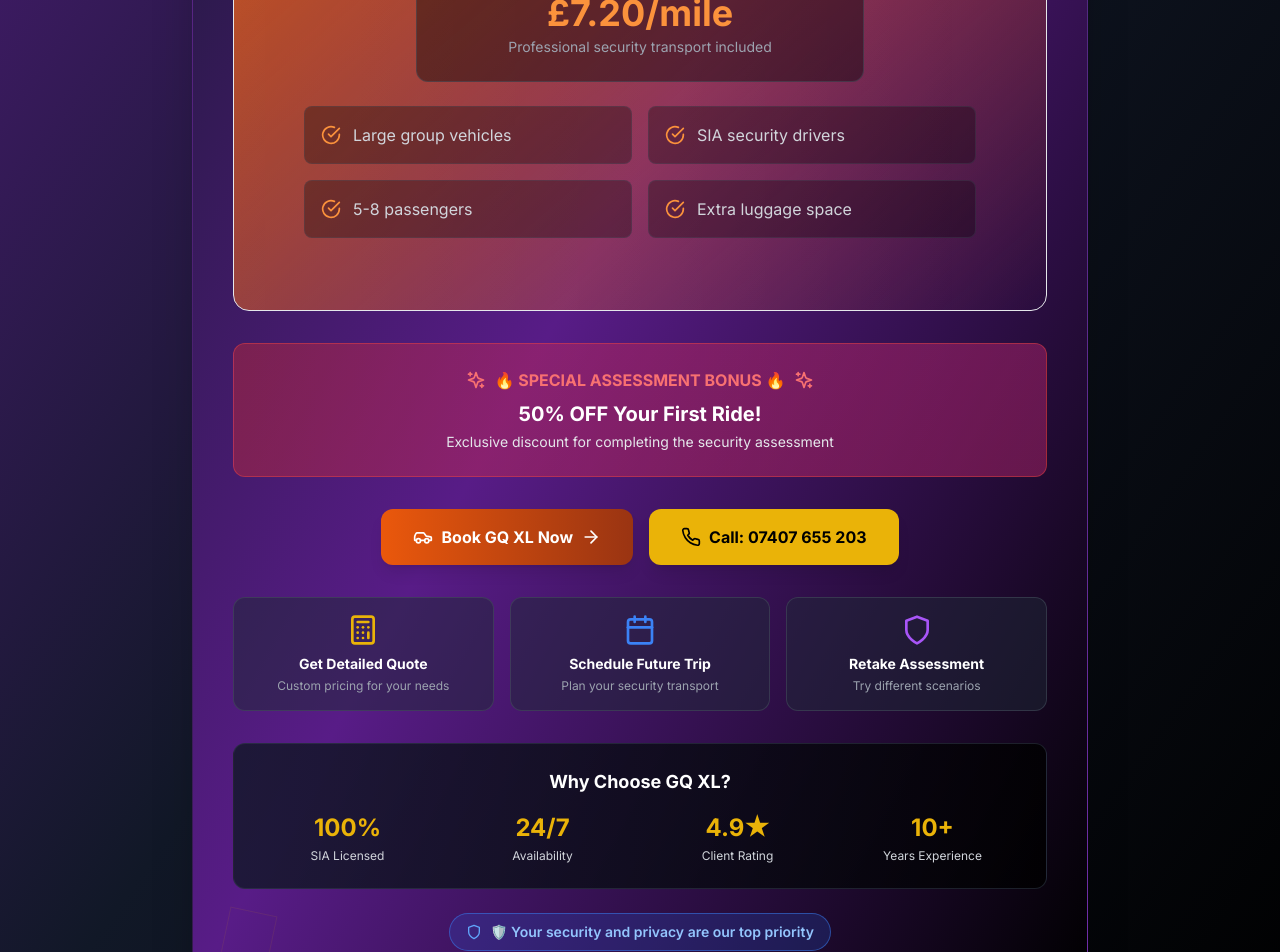
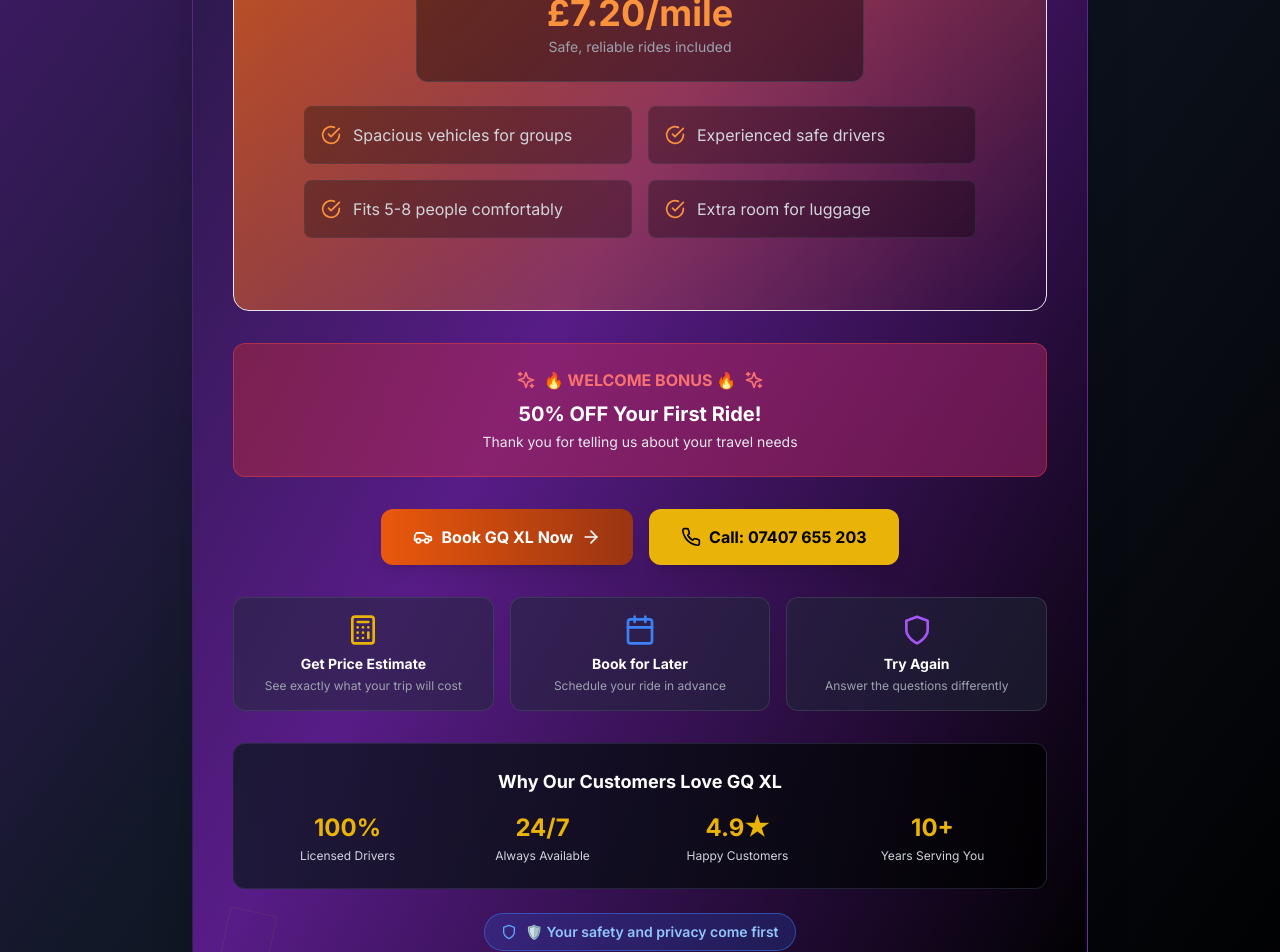
Before and after one commit to giquina/gqcars, a Next.js app: page /assessment/results in a window 1280 px wide. Shown: the part 740-1692 px from the top of the page. Built offline with nearby package versions, Linux system fonts and the light colour scheme.

Commit message:
Refactor SecurityAssessmentResults with more customer-friendly language

```diff
--- a/app/components/ui/SecurityAssessmentResults.tsx
+++ b/app/components/ui/SecurityAssessmentResults.tsx
@@ -20,14 +20,14 @@ export default function SecurityAssessmentResults({ recommendation }: ResultsPro
       case 'GQ Executive':
         return {
           price: '£10.50/mile',
-          features: ['Premium luxury vehicles', 'SIA licensed CPO drivers', 'Business amenities', 'Priority service'],
+          features: ['Luxury cars with premium comfort', 'Professional trained drivers', 'Wi-Fi and charging ports', 'VIP priority service'],
           color: 'purple',
           gradient: 'from-purple-600 to-purple-800'
         }
       case 'GQ XL':
         return {
           price: '£7.20/mile',
-          features: ['Large group vehicles', 'SIA security drivers', '5-8 passengers', 'Extra luggage space'],
+          features: ['Spacious vehicles for groups', 'Experienced safe drivers', 'Fits 5-8 people comfortably', 'Extra room for luggage'],
           color: 'orange',
           gradient: 'from-orange-600 to-orange-800'
         }
@@ -35,7 +35,7 @@ export default function SecurityAssessmentResults({ recommendation }: ResultsPro
       default:
         return {
           price: '£6.50/mile',
-          features: ['Professional taxi service', 'SIA security drivers', 'GPS tracking', 'Secure transport'],
+          features: ['Clean, comfortable cars', 'Friendly professional drivers', 'Live GPS tracking for safety', 'Reliable safe transport'],
           color: 'blue',
           gradient: 'from-blue-600 to-blue-800'
         }
@@ -59,15 +59,15 @@ export default function SecurityAssessmentResults({ recommendation }: ResultsPro
         <div className="mb-8">
           <div className="inline-flex items-center justify-center space-x-3 bg-green-600/20 border border-green-500/50 px-6 py-3 rounded-full mb-6">
             <CheckCircle className="w-8 h-8 text-green-400 animate-pulse" />
-            <span className="text-green-400 font-bold text-lg">Assessment Complete!</span>
+            <span className="text-green-400 font-bold text-lg">Perfect Match Found!</span>
             <Sparkles className="w-8 h-8 text-green-400 animate-pulse" />
           </div>
 
           <h1 className="text-3xl sm:text-4xl lg:text-5xl font-bold bg-gradient-to-r from-purple-400 to-pink-500 bg-clip-text text-transparent mb-4">
-            Your Perfect Security Match
+            Your Ideal Transport Service
           </h1>
           <p className="text-gray-300 text-base sm:text-lg px-4 leading-relaxed">
-            Based on your answers, we've identified the <span className="text-purple-400 font-semibold">ideal security transport service</span> for your specific needs
+            Based on what you told us, we've found the <span className="text-purple-400 font-semibold">perfect ride service</span> that fits exactly what you need
           </p>
         </div>
 
@@ -95,7 +95,7 @@ export default function SecurityAssessmentResults({ recommendation }: ResultsPro
                 <p className={`text-3xl sm:text-4xl font-bold text-${serviceDetails.color}-400`}>
                   {serviceDetails.price}
                 </p>
-                <p className="text-gray-400 text-sm mt-1">Professional security transport included</p>
+                <p className="text-gray-400 text-sm mt-1">Safe, reliable rides included</p>
               </div>
             </div>
 
@@ -120,11 +120,11 @@ export default function SecurityAssessmentResults({ recommendation }: ResultsPro
           <div className="relative z-10">
             <div className="flex items-center justify-center space-x-2 mb-2">
               <Sparkles className="w-5 h-5 text-red-400" />
-              <span className="text-red-400 font-bold text-sm sm:text-base">🔥 SPECIAL ASSESSMENT BONUS 🔥</span>
+              <span className="text-red-400 font-bold text-sm sm:text-base">🔥 WELCOME BONUS 🔥</span>
               <Sparkles className="w-5 h-5 text-red-400" />
             </div>
             <p className="text-white font-bold text-lg sm:text-xl mb-1">50% OFF Your First Ride!</p>
-            <p className="text-gray-200 text-sm">Exclusive discount for completing the security assessment</p>
+            <p className="text-gray-200 text-sm">Thank you for telling us about your travel needs</p>
           </div>
         </div>
 
@@ -155,8 +155,8 @@ export default function SecurityAssessmentResults({ recommendation }: ResultsPro
             className="group bg-gray-800/50 hover:bg-gray-700/50 border border-gray-600/50 hover:border-yellow-500/50 rounded-xl p-4 transition-all transform hover:scale-105"
           >
             <Calculator className="w-8 h-8 text-yellow-500 mx-auto mb-2 group-hover:animate-bounce" />
-            <h4 className="font-bold text-white text-sm">Get Detailed Quote</h4>
-            <p className="text-gray-400 text-xs mt-1">Custom pricing for your needs</p>
+            <h4 className="font-bold text-white text-sm">Get Price Estimate</h4>
+            <p className="text-gray-400 text-xs mt-1">See exactly what your trip will cost</p>
           </a>
 
           <a
@@ -164,8 +164,8 @@ export default function SecurityAssessmentResults({ recommendation }: ResultsPro
             className="group bg-gray-800/50 hover:bg-gray-700/50 border border-gray-600/50 hover:border-blue-500/50 rounded-xl p-4 transition-all transform hover:scale-105"
           >
             <Calendar className="w-8 h-8 text-blue-500 mx-auto mb-2 group-hover:animate-bounce" />
-            <h4 className="font-bold text-white text-sm">Schedule Future Trip</h4>
-            <p className="text-gray-400 text-xs mt-1">Plan your security transport</p>
+            <h4 className="font-bold text-white text-sm">Book for Later</h4>
+            <p className="text-gray-400 text-xs mt-1">Schedule your ride in advance</p>
           </a>
 
           <button
@@ -173,30 +173,30 @@ export default function SecurityAssessmentResults({ recommendation }: ResultsPro
             className="group bg-gray-800/50 hover:bg-gray-700/50 border border-gray-600/50 hover:border-purple-500/50 rounded-xl p-4 transition-all transform hover:scale-105"
           >
             <Shield className="w-8 h-8 text-purple-500 mx-auto mb-2 group-hover:animate-bounce" />
-            <h4 className="font-bold text-white text-sm">Retake Assessment</h4>
-            <p className="text-gray-400 text-xs mt-1">Try different scenarios</p>
+            <h4 className="font-bold text-white text-sm">Try Again</h4>
+            <p className="text-gray-400 text-xs mt-1">Answer the questions differently</p>
           </button>
         </div>
 
         {/* Trust Indicators */}
         <div className="bg-gradient-to-r from-gray-900/80 to-black/80 border border-gray-700/50 rounded-xl p-6">
-          <h3 className="text-lg font-bold text-white mb-4">Why Choose {recommendation.service}?</h3>
+          <h3 className="text-lg font-bold text-white mb-4">Why Our Customers Love {recommendation.service}</h3>
           <div className="grid grid-cols-2 lg:grid-cols-4 gap-4 text-center">
             <div>
               <div className="text-yellow-500 font-bold text-2xl mb-1">100%</div>
-              <div className="text-gray-300 text-xs">SIA Licensed</div>
+              <div className="text-gray-300 text-xs">Licensed Drivers</div>
             </div>
             <div>
               <div className="text-yellow-500 font-bold text-2xl mb-1">24/7</div>
-              <div className="text-gray-300 text-xs">Availability</div>
+              <div className="text-gray-300 text-xs">Always Available</div>
             </div>
             <div>
               <div className="text-yellow-500 font-bold text-2xl mb-1">4.9★</div>
-              <div className="text-gray-300 text-xs">Client Rating</div>
+              <div className="text-gray-300 text-xs">Happy Customers</div>
             </div>
             <div>
               <div className="text-yellow-500 font-bold text-2xl mb-1">10+</div>
-              <div className="text-gray-300 text-xs">Years Experience</div>
+              <div className="text-gray-300 text-xs">Years Serving You</div>
             </div>
           </div>
         </div>
@@ -205,7 +205,7 @@ export default function SecurityAssessmentResults({ recommendation }: ResultsPro
         <div className="mt-6 text-center">
           <div className="inline-flex items-center space-x-2 bg-blue-600/20 border border-blue-500/50 px-4 py-2 rounded-full">
             <Shield className="w-4 h-4 text-blue-400" />
-            <span className="text-blue-300 text-sm font-semibold">🛡️ Your security and privacy are our top priority</span>
+            <span className="text-blue-300 text-sm font-semibold">🛡️ Your safety and privacy come first</span>
           </div>
         </div>
       </div>
```
